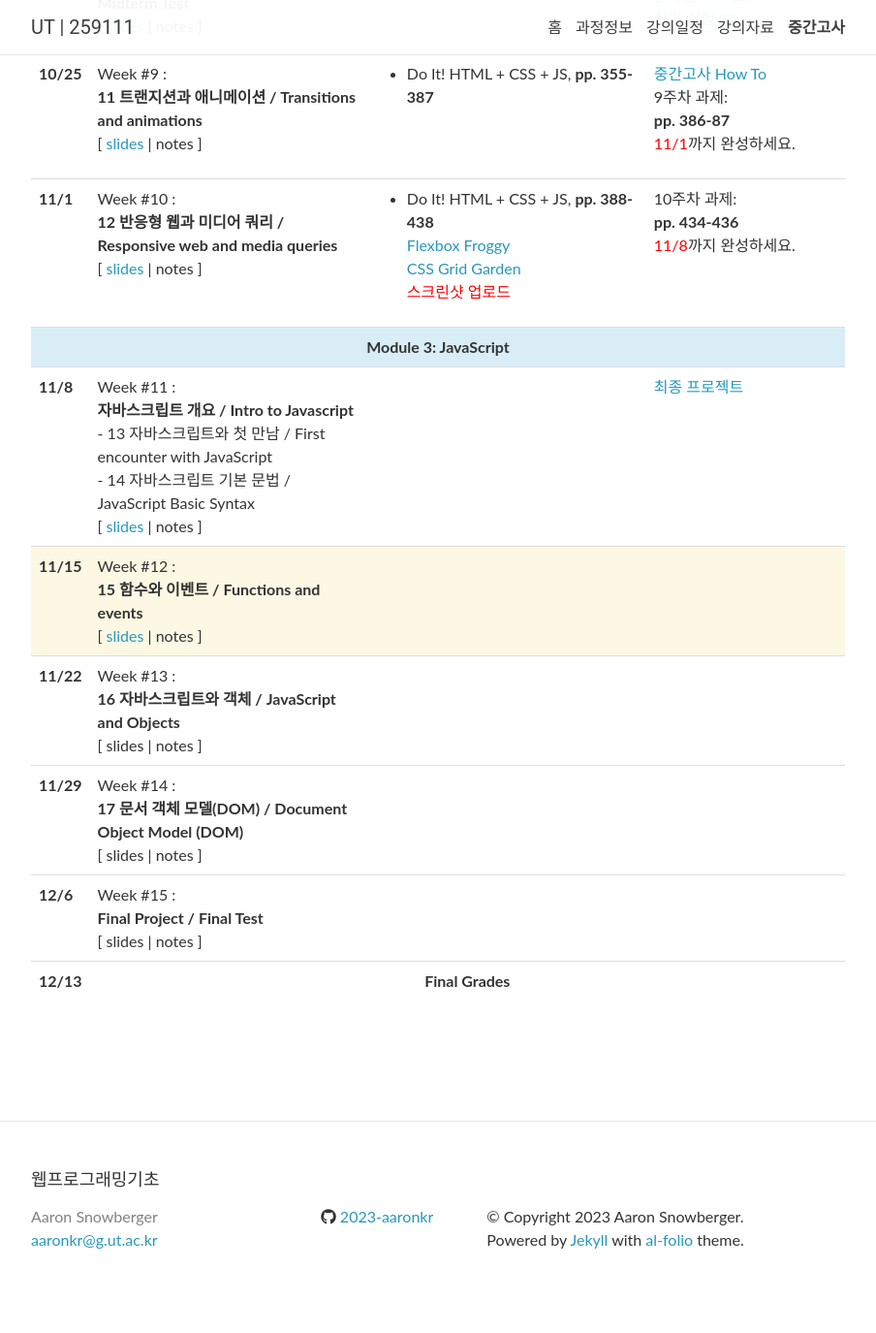
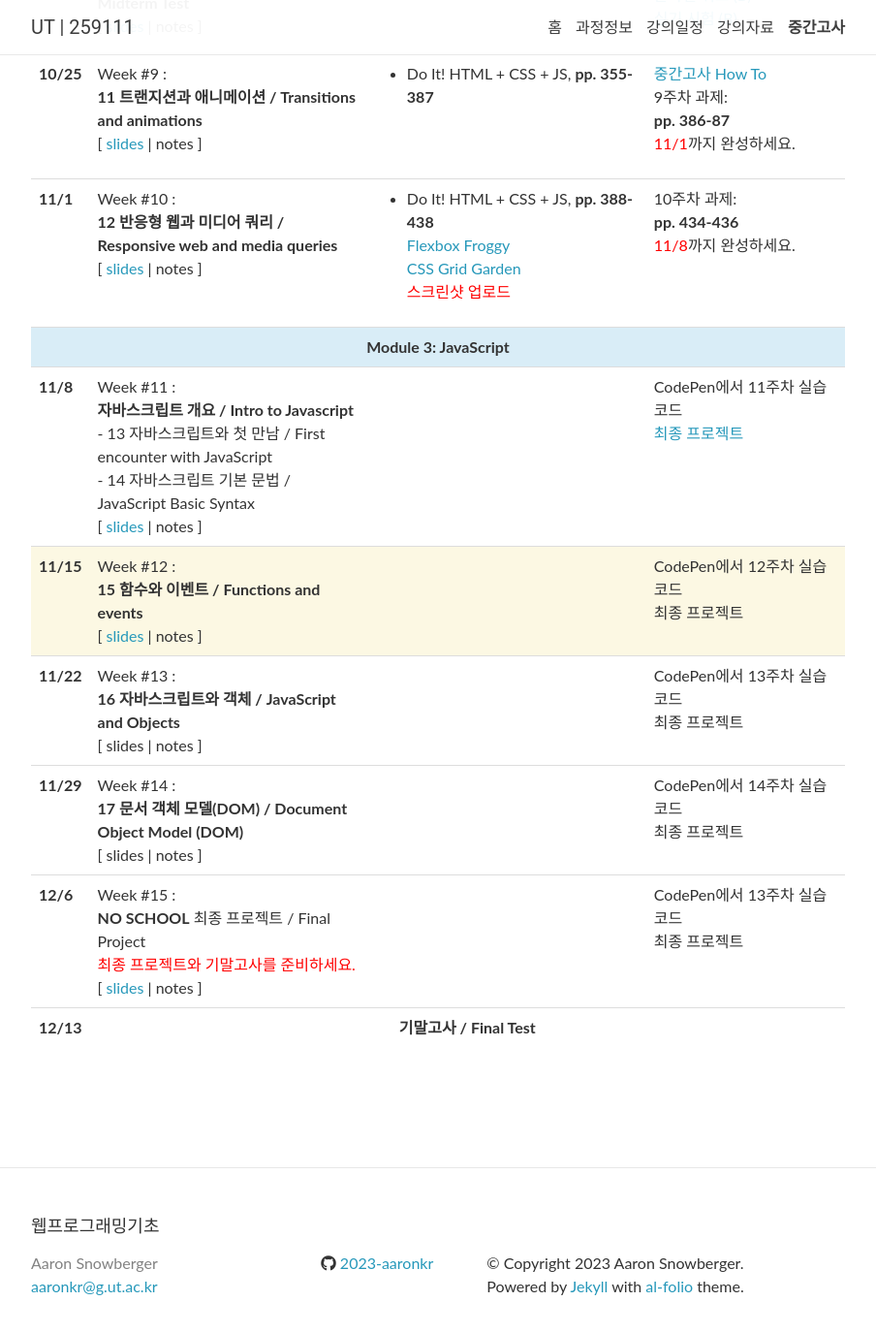
Before and after one commit to 2023-aaronkr/ut-web, a Jekyll site: the page built from _pages/lectures.md, in a window 1280 px wide and 1400 px high, scrolled down 1440 px. Shown: the top 1375 px of the window at 97% size, without its empty margins (188-1092 px from the left). Built offline with Jekyll 4.4.1, drawn with Linux system fonts in a browser that asks for light colours; nearby versions of some CDN libraries; comment, search, counter and statistics services are not loaded; before the commit the page ends 2792 px from its top, so only the background shows below that.

Commit message:
Update lectures.yml

```diff
--- a/_data/lectures.yml
+++ b/_data/lectures.yml
@@ -137,6 +137,7 @@
   slides: "https://docs.google.com/presentation/d/13eabFkE9F5mVUyqz1lUFsYuF1WvL65W4fGPM4DFSxmM/edit?usp=sharing"
   readings:
   logistics: >
+    CodePen에서 11주차 실습 코드<br>
     <a href="https://docs.google.com/presentation/d/1ov5yqFbidtRTE7OetUqsNO6NvxQsdViJuO4pH9MNojs/edit?usp=sharing">최종 프로젝트</a>
 
 - date: 11/15
@@ -145,7 +146,9 @@
     <strong>15 함수와 이벤트 / Functions and events</strong>
   slides: "https://docs.google.com/presentation/d/1QKoBiTCxOqqh10W7n4eOYCGis4LOYE8IVWFQG-Wicfc/edit?usp=sharing"
   readings:
-  logistics:
+  logistics: >
+    CodePen에서 12주차 실습 코드<br>
+    최종 프로젝트
 
 - date: 11/22
   week: 13
@@ -153,7 +156,9 @@
     <strong>16 자바스크립트와 객체 / JavaScript and Objects</strong>
   slides:
   readings:
-  logistics:
+  logistics: >
+    CodePen에서 13주차 실습 코드<br>
+    최종 프로젝트
 
 - date: 11/29
   week: 14
@@ -161,14 +166,25 @@
     <strong>17 문서 객체 모델(DOM) / Document Object Model (DOM)</strong>
   slides:
   readings:
-  logistics:
+  logistics: >
+    CodePen에서 14주차 실습 코드<br>
+    최종 프로젝트
 
 - date: 12/6
   week: 15
   title: >
-    <strong>Final Project / Final Test</strong>
+    <strong>NO SCHOOL</strong> 최종 프로젝트 / Final Project<br>
+    <span style="color: red;">최종 프로젝트와 기말고사를 준비하세요.</span>
+  slides: "https://docs.google.com/presentation/d/1ov5yqFbidtRTE7OetUqsNO6NvxQsdViJuO4pH9MNojs/edit?usp=sharing"
+  readings:
+  logistics: >
+    CodePen에서 13주차 실습 코드<br>
+    최종 프로젝트
 
 - date: 12/13
   week: 16
   title: >
-    <strong>Final Grades</strong>
+    <strong>기말고사 / Final Test</strong>
+  slides:
+  readings:
+  logistics:
```
